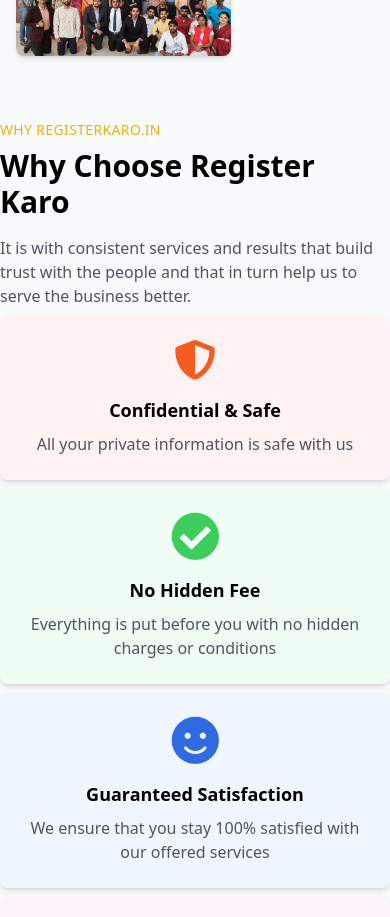
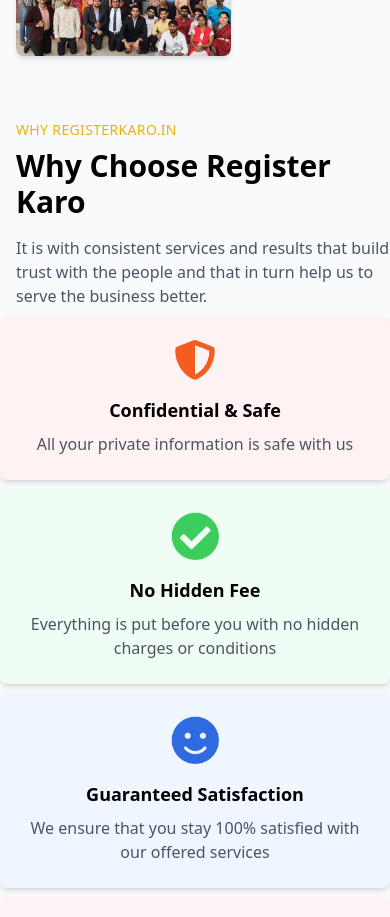
Before and after one commit to birbal3/front-end-project, a React (Vite) app: page / in a window 390 px wide. Shown: the part 2440-3357 px from the top of the page. Built offline with nearby package versions, Linux system fonts and the light colour scheme.

Commit message:
Update About.jsx

```diff
--- a/src/components/About.jsx
+++ b/src/components/About.jsx
@@ -67,7 +67,7 @@
       </div>
     </section>
     <section className="bg-gray-50 py-12 flex justify-end gap-2 w-full flex-wrap">
-    <div className="md:w-[45%] w-full">
+    <div className="md:w-[45%] w-full ml-4">
       <h2 className="text-yellow-500 text-sm tracking-wide uppercase">
         Why RegisterKaro.in
       </h2>
```
